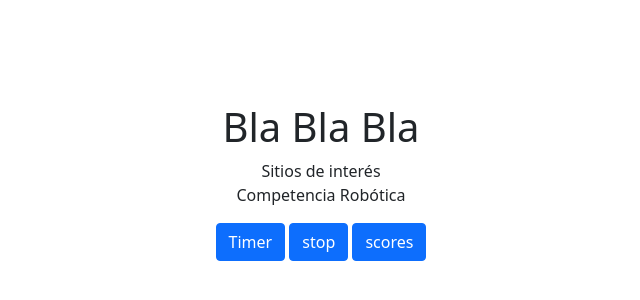
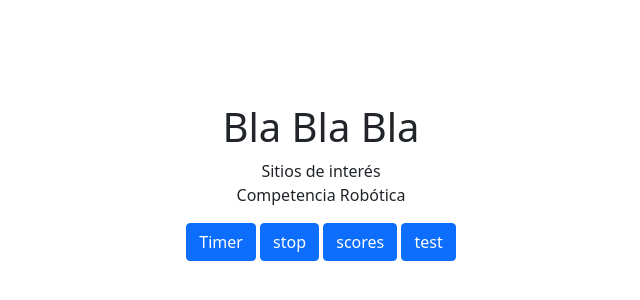
Before and after one commit to lcortesg/lcortesg.github.io, a plain HTML site: page index.html in a window 1280 px wide. Shown: the part 218-518 px from the top of the page, without its empty margins (319-959 px from the left). Drawn offline with nearby package versions, Linux system fonts and the light colour scheme.

Commit message:
Update index.html

```diff
--- a/index.html
+++ b/index.html
@@ -38,6 +38,7 @@
         <a class="btn btn-primary" href="./timer/">Timer</a>
         <a class="btn btn-primary" href="./stop/">stop</a>
         <a class="btn btn-primary" href="./scores/">scores</a>
+        <a class="btn btn-primary" href="./test/">test</a>
       </div>
     </div>
   </main>
```
